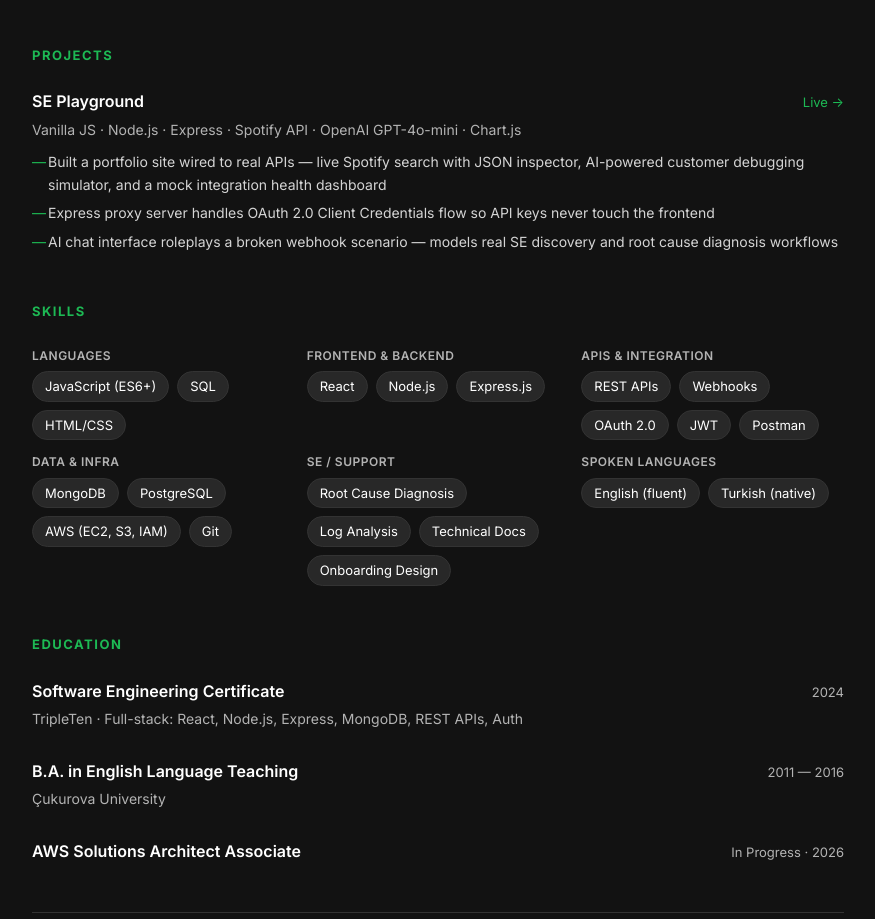
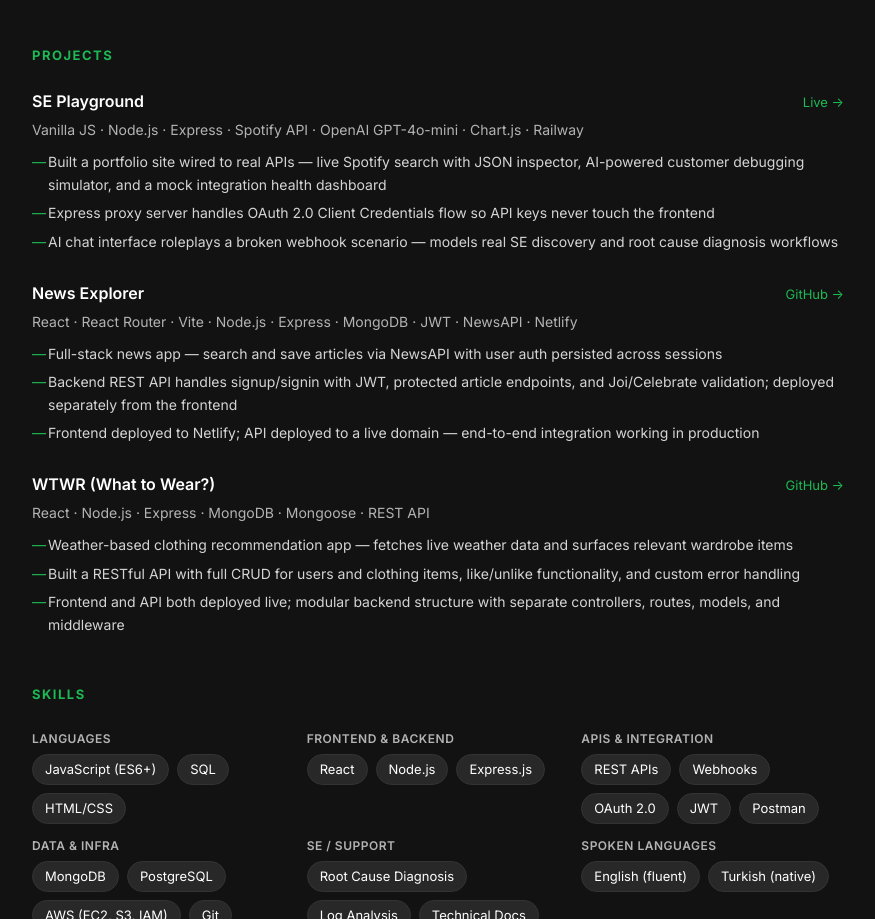
Before and after one commit to halilaybarr/ai-hello-, a website: page public/resume.html in a window 1280 px wide. Shown: the part 1076-1995 px from the top of the page, without its empty margins (202-1077 px from the left). Drawn offline with Linux system fonts and the light colour scheme.

Commit message:
resume: add News Explorer and WTWR projects

```diff
--- a/public/resume.html
+++ b/public/resume.html
@@ -238,11 +238,37 @@
                     <div class="resume-entry-title">SE Playground</div>
                     <div class="resume-entry-date"><a href="/" style="color: var(--spotify-green); text-decoration: none;">Live →</a></div>
                 </div>
-                <div class="resume-entry-company">Vanilla JS · Node.js · Express · Spotify API · OpenAI GPT-4o-mini · Chart.js</div>
+                <div class="resume-entry-company">Vanilla JS · Node.js · Express · Spotify API · OpenAI GPT-4o-mini · Chart.js · Railway</div>
                 <ul>
                     <li>Built a portfolio site wired to real APIs — live Spotify search with JSON inspector, AI-powered customer debugging simulator, and a mock integration health dashboard</li>
                     <li>Express proxy server handles OAuth 2.0 Client Credentials flow so API keys never touch the frontend</li>
                     <li>AI chat interface roleplays a broken webhook scenario — models real SE discovery and root cause diagnosis workflows</li>
+                </ul>
+            </div>
+
+            <div class="resume-entry">
+                <div class="resume-entry-header">
+                    <div class="resume-entry-title">News Explorer</div>
+                    <div class="resume-entry-date"><a href="https://github.com/halilaybarr/Final-Project" target="_blank" style="color: var(--spotify-green); text-decoration: none;">GitHub →</a></div>
+                </div>
+                <div class="resume-entry-company">React · React Router · Vite · Node.js · Express · MongoDB · JWT · NewsAPI · Netlify</div>
+                <ul>
+                    <li>Full-stack news app — search and save articles via NewsAPI with user auth persisted across sessions</li>
+                    <li>Backend REST API handles signup/signin with JWT, protected article endpoints, and Joi/Celebrate validation; deployed separately from the frontend</li>
+                    <li>Frontend deployed to Netlify; API deployed to a live domain — end-to-end integration working in production</li>
+                </ul>
+            </div>
+
+            <div class="resume-entry">
+                <div class="resume-entry-header">
+                    <div class="resume-entry-title">WTWR (What to Wear?)</div>
+                    <div class="resume-entry-date"><a href="https://github.com/halilaybarr/se_project_express" target="_blank" style="color: var(--spotify-green); text-decoration: none;">GitHub →</a></div>
+                </div>
+                <div class="resume-entry-company">React · Node.js · Express · MongoDB · Mongoose · REST API</div>
+                <ul>
+                    <li>Weather-based clothing recommendation app — fetches live weather data and surfaces relevant wardrobe items</li>
+                    <li>Built a RESTful API with full CRUD for users and clothing items, like/unlike functionality, and custom error handling</li>
+                    <li>Frontend and API both deployed live; modular backend structure with separate controllers, routes, models, and middleware</li>
                 </ul>
             </div>
         </div>
```
